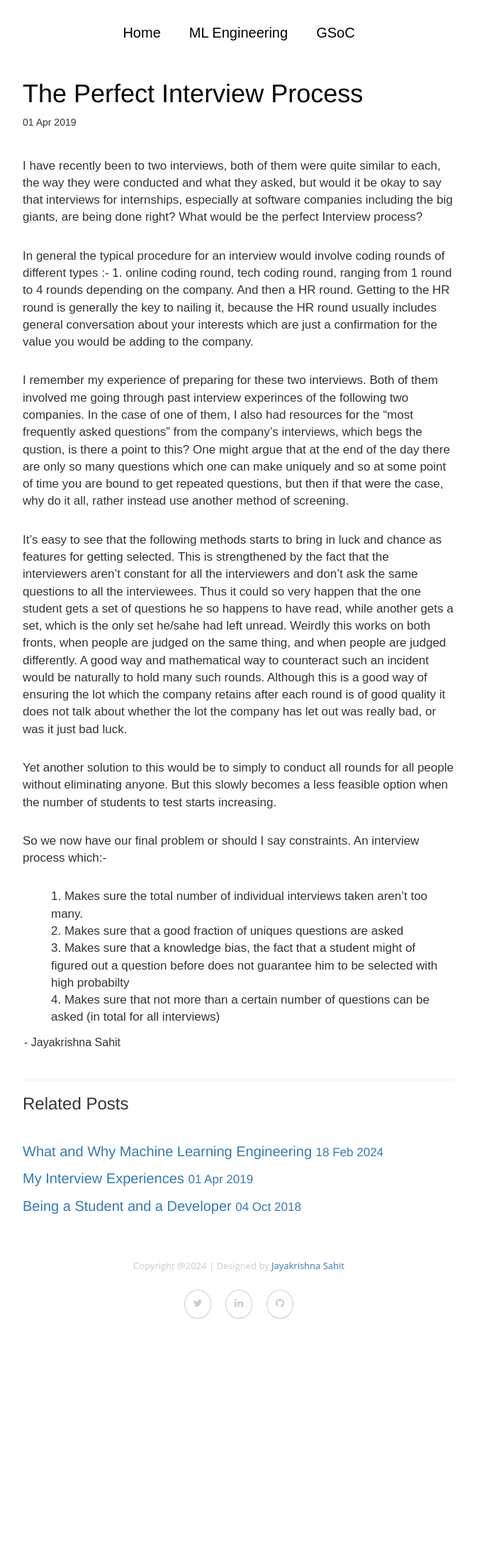
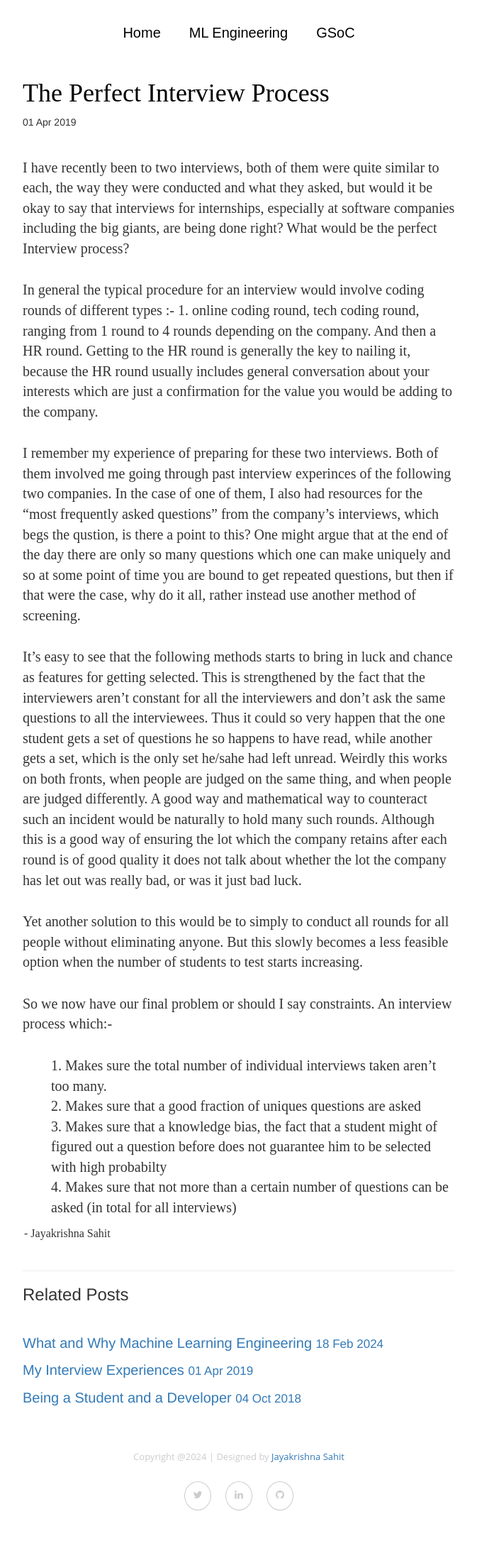
Before and after one commit to sahitpj/sahitpj.github.io, a Jekyll site: the page built from _posts/2019-04-01-Interviews:-Are-they-being-done-right?.md, in a window 1280 px wide. Shown: the whole page at 71% size, without its empty margins (303-976 px from the left). Built offline with Jekyll 4.4.1, drawn with Linux system fonts in a browser that asks for light colours; nearby versions of some CDN libraries; before the commit the page ends 1918 px from its top, so only the background shows below that.

Commit message:
font changes

```diff
--- a/_layouts/post.html
+++ b/_layouts/post.html
@@ -5,7 +5,7 @@ layout: default
 
 <div class="container-fluid">
   <div class="row">
-  <div class="col-lg-6 col-lg-offset-3">
+  <div class="col-lg-6 col-lg-offset-3 col-md-8 col-md-offset-2">
       <h1 class="post-title">{{ page.title }}</h1>
       <span class="post-date">{{ page.date | date_to_string }}</span>
       <br><br><br>
--- a/css/style.css
+++ b/css/style.css
@@ -15,6 +15,9 @@ License URI:http://www.gnu.org/licenses/gpl-2.0.html
 * Global
 * ==========================================================================
 */
+
+/* "Lora", serif */
+
 
 .btn-primary{
   margin-left: 20px;
@@ -904,7 +907,7 @@ body {
 .main-heading{
     color: black;
     font-size: 40px;
-    font-family: 'Rockwell', serif;
+    font-family: "Lora", seriff;
 }
 
 .side-heading{
@@ -920,12 +923,13 @@ body {
 */
 
 .art{
-    font-family: 'Rockwell', serif;
+    font-family: "Lora", serif;
 }
 
 .creative-area{
     padding-top: 10px;
     padding-bottom: 10px;
+    font-family: "Lora", serif;
 }
 
 .creative-top-area{
--- a/css/styles.css
+++ b/css/styles.css
@@ -829,6 +829,7 @@ footer p { font-size:13px; color:#CCC; padding-bottom:0px; margin-bottom:8px;}
     text-align: left;
     padding-right: 25px;
     color: black;
+    font-family: "Lora", serif;
 }
 
 .post-title-side{
@@ -850,7 +851,7 @@ footer p { font-size:13px; color:#CCC; padding-bottom:0px; margin-bottom:8px;}
 .post-excerpt{
     text-align: left !important;
     padding-top: 10px;
-    font-family: 'Rockwell', sans-serif;
+    font-family: "Lora", serif;
 }
 
 .blogposts{
@@ -865,8 +866,8 @@ footer p { font-size:13px; color:#CCC; padding-bottom:0px; margin-bottom:8px;}
 
 }
 .post-template-content{
-    font-size: 17px;
-    font-family: "News Cycle", "Arial Narrow Bold", sans-serif;
+    font-size: 20px;
+    font-family: "Lora", serif;
     line-height: 1.42857143;
     /* padding-left: 15px;
     padding-right: 25px; */
@@ -1077,7 +1078,7 @@ body{
 }
 
 .art{
-    font-family: 'Rockwell', serif;
+    font-family: "Lora", serif;
 }
 
 .s1{
--- a/public/css/lanyon.css
+++ b/public/css/lanyon.css
@@ -336,6 +336,7 @@ a.sidebar-nav-item:focus {
   padding-top: 2rem;
   padding-bottom: 2rem;
   border-top: 1px solid #eee;
+  font-family: "Lora", serif !important;
 }
 .related-posts {
   font-size: 2rem;
@@ -369,7 +370,7 @@ a.sidebar-nav-item:focus {
   overflow: hidden; /* clearfix */
   margin-left: -1rem;
   margin-right: -1rem;
-  font-family: "PT Sans", Helvetica, Arial, sans-serif;
+  font-family: "Lora", serif;
   color: #ccc;
   text-align: center;
 }
--- a/public/css/poole.css
+++ b/public/css/poole.css
@@ -389,7 +389,7 @@ tbody tr:nth-child(odd) th {
   overflow: hidden; /* clearfix */
   margin-left: -1rem;
   margin-right: -1rem;
-  font-family: "PT Sans", Helvetica, Arial, sans-serif;
+  font-family: "Lora", serif;
   color: #ccc;
   text-align: center;
 }
--- a/public/css/styles.css
+++ b/public/css/styles.css
@@ -781,4 +781,5 @@ footer p { font-size:13px; color:#CCC; padding-bottom:0px; margin-bottom:8px;}
 
 .post-title{
     text-align: left;
+    font-family: "Lora", serif;
 }
```
